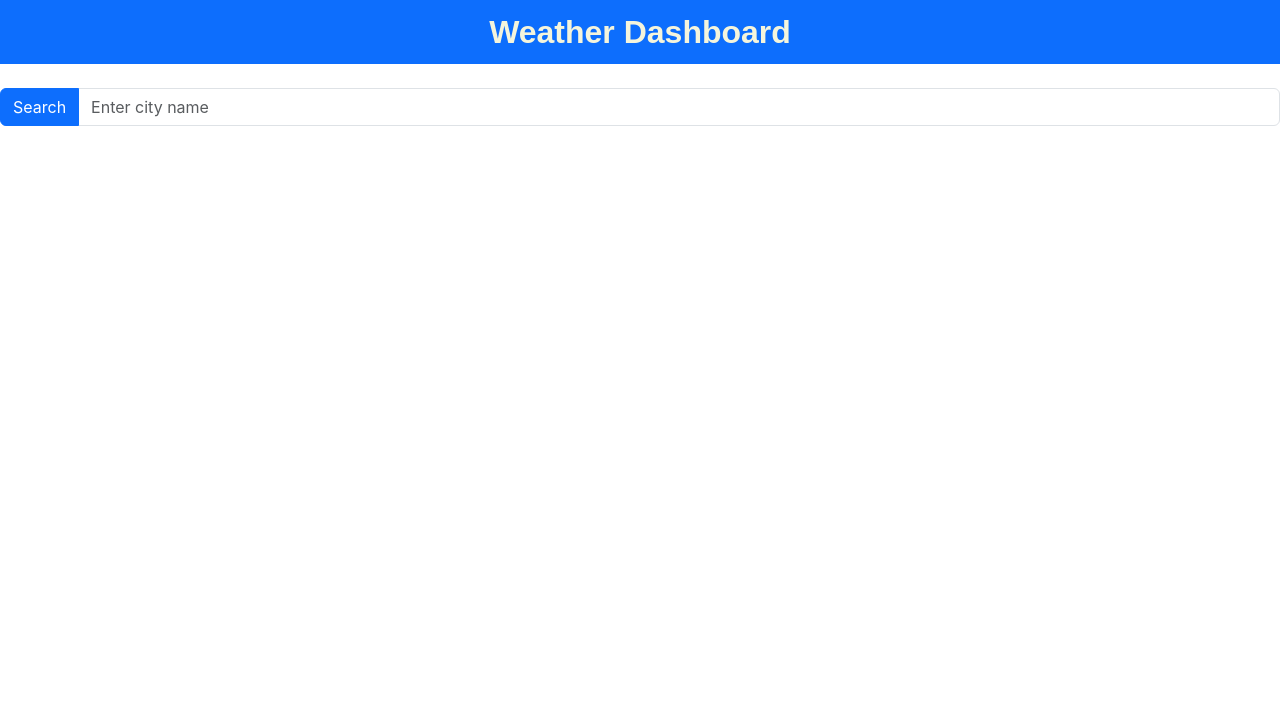
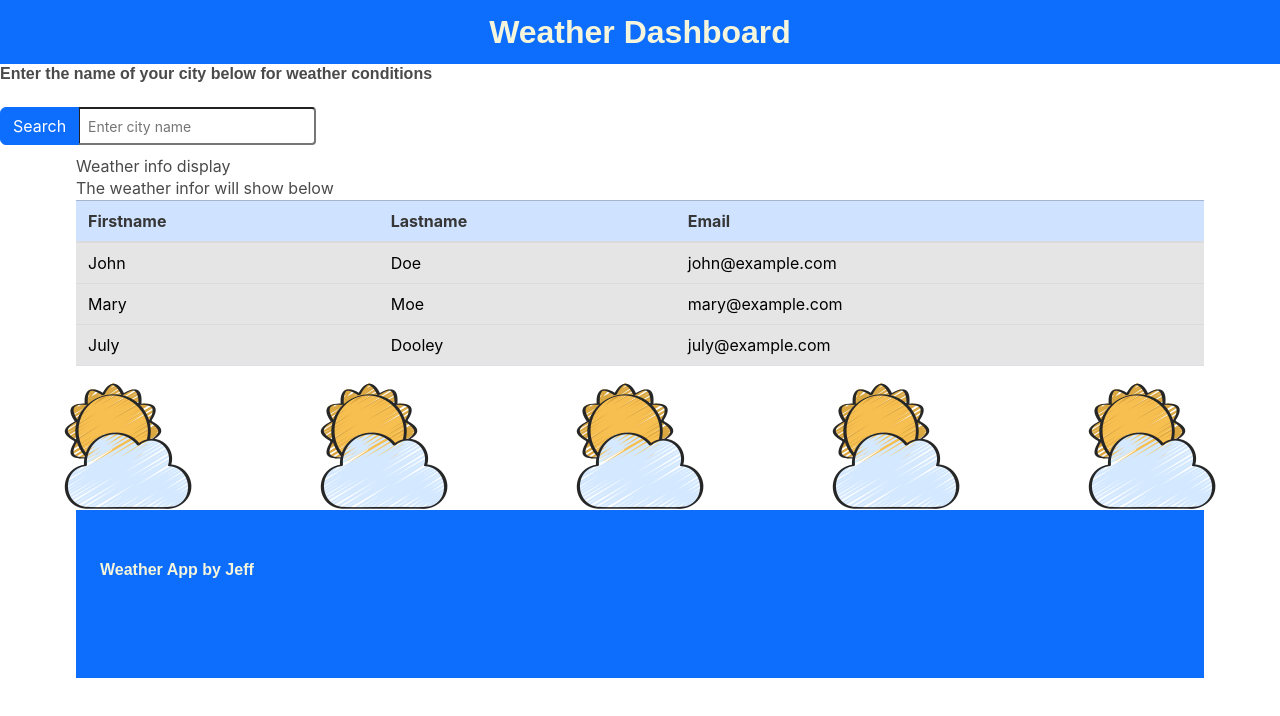
Before and after one commit to Reptartheman/Weather-you-like-it-or-not, a plain HTML site: page index.html in a window 1280 px wide. Drawn offline with nearby package versions, Linux system fonts and the light colour scheme; a web font is replaced by a local one.

Commit message:
addedplaceholderimages

```diff
--- a/Assets/script.js
+++ b/Assets/script.js
@@ -1 +1,47 @@
-const requestUrl = "https://api.openweathermap.org/data/2.5/forecast?lat={lat}&lon={lon}&appid={API key}"
+const apiKey = "8160474e6f23dd64a3ea9a9e05d2989d";
+const requestUrl = "api.openweathermap.org/data/2.5/forecast?lat={lat}&lon={lon}&appid={API key}";
+const searchButton = document.querySelector(".btn");
+
+
+searchButton.addEventListener("click", function(){
+
+
+    console.log("working");
+});
+
+
+
+
+
+
+
+
+
+
+
+
+
+
+
+
+
+
+
+
+
+
+
+
+/* GIVEN a weather dashboard with form inputs
+
+WHEN I search for a city
+THEN I am presented with current and future conditions for that city and that city is added to the search history
+
+WHEN I view current weather conditions for that city
+THEN I am presented with the city name, the date, an icon representation of weather conditions, the temperature, the humidity, and the wind speed
+
+WHEN I view future weather conditions for that city
+THEN I am presented with a 5-day forecast that displays the date, an icon representation of weather conditions, the temperature, the wind speed, and the humidity
+
+WHEN I click on a city in the search history
+THEN I am again presented with current and future conditions for that city */
--- a/Assets/style.css
+++ b/Assets/style.css
@@ -7,3 +7,27 @@
     color: beige;
     text-align: center;
 }
+
+/* #searchbar{
+    margin-right: 0px;
+} */
+
+#headingsearch{
+    display: flex;
+    font-family: 'Signika Negative', sans-serif;
+    font-weight: bolder;
+    font-size:medium
+}
+
+.placeholders{
+    display: flex;
+    justify-content: space-around;
+}
+
+.footer{
+    display: flex;
+    font-family: 'Signika Negative', sans-serif;
+    font-weight: bolder;
+    font-size:medium;
+    color: beige;
+}
--- a/index.html
+++ b/index.html
@@ -16,14 +16,55 @@
         <nav class="navbar bg-primary" data-bs-theme="dark">Weather Dashboard</nav>
     </header>
 
+    <h2 id="headingsearch">Enter the name of your city below for weather conditions</h2>
+
     <div class="input-group mb-3 mt-5">
         <button class="btn btn-primary" type="button">Search</button>
-        <input type="text" class="form-control col-lg" placeholder="Enter city name">
+        <input id="searchbar" type="text" class="form-control-sm" placeholder="Enter city name">
+    </div>
+     <div class="container mt-3">
+        <h2>Weather info display</h2>
+        <p>The weather infor will show below</p>
+        <table class="table table-bordered">
+          <thead>
+            <tr class="table-primary">
+              <th>Firstname</th>
+              <th>Lastname</th>
+              <th>Email</th>
+            </tr>
+          </thead>
+          <tbody>
+            <tr class="table-active">
+              <td>John</td>
+              <td>Doe</td>
+              <td>john@example.com</td>
+            </tr>
+            <tr class="table-active">
+              <td>Mary</td>
+              <td>Moe</td>
+              <td>mary@example.com</td>
+            </tr>
+            <tr class="table-active">
+              <td>July</td>
+              <td>Dooley</td>
+              <td>july@example.com</td>
+            </tr>
+          </tbody>
+        </table>
       </div>
 
+      <div class="placeholders">
+        <img src="./Assets/sun.png" alt="sun">
+        <img src="./Assets/sun.png" alt="sun">
+        <img src="./Assets/sun.png" alt="sun">
+        <img src="./Assets/sun.png" alt="sun">
+        <img src="./Assets/sun.png" alt="sun">
 
-    <div id="citiesSearched"></div>
+      </div>
 
+      <div class="container">
+        <footer class="footer bg-primary">Weather App by Jeff</footer>
+      </div>
 
     <script src="https://code.jquery.com/jquery-3.5.1.min.js"></script>
     <script src="./Assets/script.js"></script>
```
Also changed, not shown: Assets/sun.png (added).
